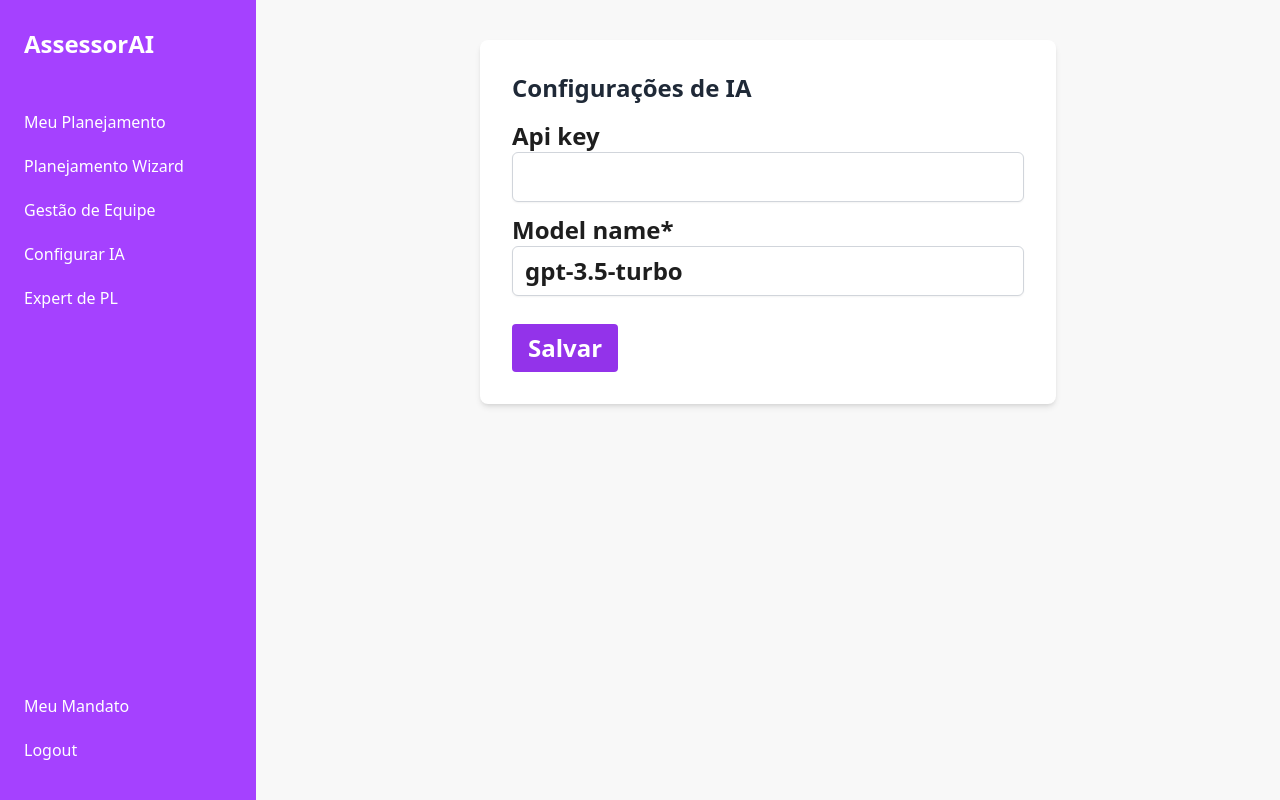
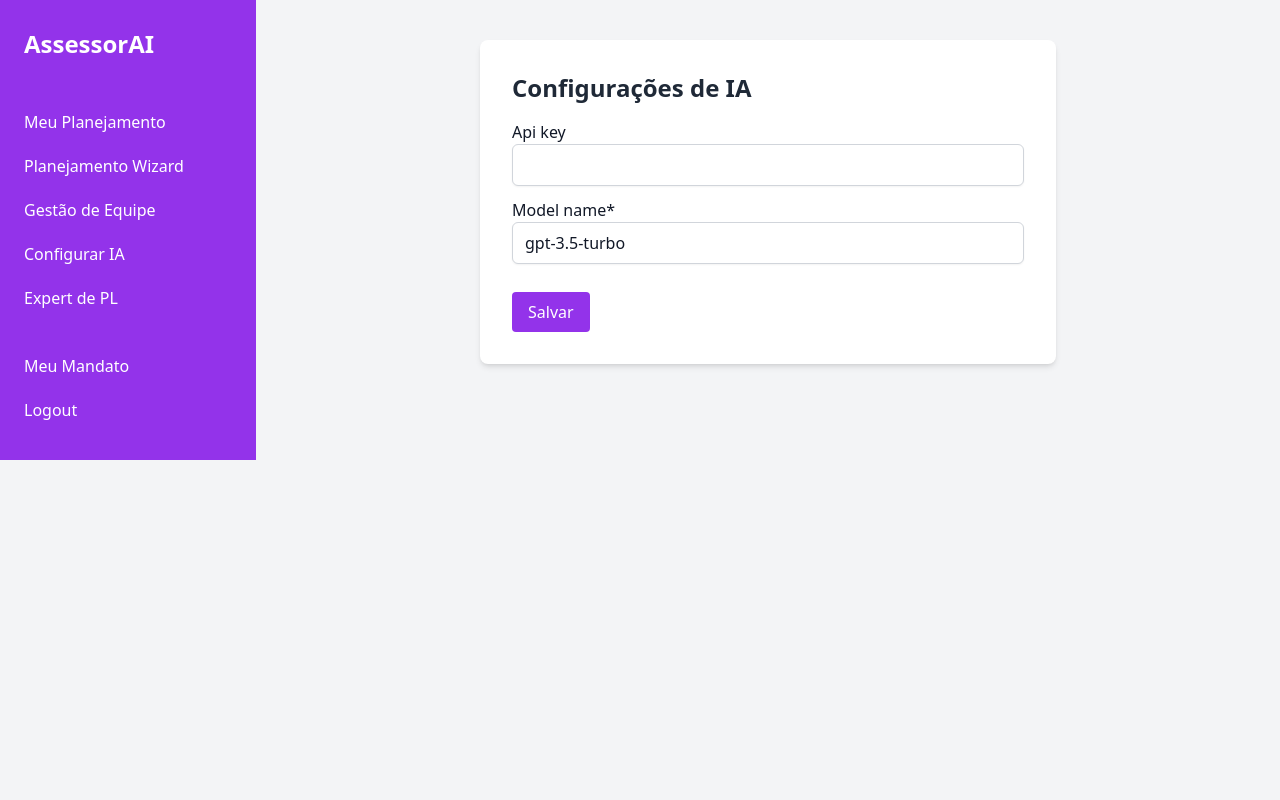
Before and after one commit to pmarkun/assessorai-client, a Django app: page /config/ia/ in a window 1280 px wide. Run offline with Django 5.2, Linux system fonts and the light colour scheme; data comes from the database, SQL or seed files in the repository; some libraries are stand-ins or nearby versions.

Commit message:
Update layout with minimalist design and add guidelines

```diff
--- a/theme/templates/base.html
+++ b/theme/templates/base.html
@@ -7,40 +7,45 @@
     <meta name="viewport" content="width=device-width, initial-scale=1.0">
     <meta http-equiv="X-UA-Compatible" content="ie=edge">
     {% tailwind_css %}
+    <script>
+        function toggleSidebar() {
+            document.getElementById('sidebar').classList.toggle('-translate-x-full');
+        }
+    </script>
 </head>
-<body class="bg-[#F8F8F8] text-[#1E1E1E] font-sans leading-normal tracking-normal flex">
-
-    <!-- Sidebar -->
-    <aside class="bg-[#A541FF] text-white w-64 space-y-6 py-7 px-2 absolute inset-y-0 left-0 transform -translate-x-full md:relative md:translate-x-0 transition duration-200 ease-in-out h-screen overflow-hidden flex flex-col justify-between">
+<body class="bg-gray-100 text-gray-900 font-sans min-h-screen flex flex-col">
+    <header class="bg-white shadow md:hidden flex items-center justify-between px-4 py-3">
+        <button class="text-gray-600" onclick="toggleSidebar()" aria-label="Menu">
+            <svg class="w-6 h-6" fill="none" stroke="currentColor" viewBox="0 0 24 24" xmlns="http://www.w3.org/2000/svg"><path stroke-linecap="round" stroke-linejoin="round" stroke-width="2" d="M4 6h16M4 12h16M4 18h16"></path></svg>
+        </button>
+        <span class="font-semibold text-xl">AssessorAI</span>
+    </header>
+    <div class="flex flex-1">
+        <aside id="sidebar" class="bg-purple-600 text-white w-64 space-y-6 py-7 px-2 absolute inset-y-0 left-0 transform -translate-x-full md:relative md:translate-x-0 transition-transform duration-200 ease-in-out h-full flex flex-col justify-between">
             <div>
                 <a href="{% url 'core:welcome' %}" class="text-white text-2xl font-semibold px-4">AssessorAI</a>
-            <nav class="mt-10">
-                <a href="{% url 'core:meu_planejamento' %}" class="block py-2.5 px-4 rounded transition duration-200 hover:bg-[#8200e3] hover:text-white">Meu Planejamento</a>
-                <a href="{% url 'core:planejamento' %}" class="block py-2.5 px-4 rounded transition duration-200 hover:bg-[#8200e3] hover:text-white">Planejamento Wizard</a>
-                <a href="{% url 'core:equipe' %}" class="block py-2.5 px-4 rounded transition duration-200 hover:bg-[#8200e3] hover:text-white">Gestão de Equipe</a>
-                <a href="{% url 'core:config_ai' %}" class="block py-2.5 px-4 rounded transition duration-200 hover:bg-[#8200e3] hover:text-white">Configurar IA</a>
-                <a href="{% url 'expert_pl:sugestao_emendas' %}" class="block py-2.5 px-4 rounded transition duration-200 hover:bg-[#8200e3] hover:text-white">Expert de PL</a>
+                <nav class="mt-10 text-base">
+                    <a href="{% url 'core:meu_planejamento' %}" class="block py-2.5 px-4 rounded hover:bg-purple-500">Meu Planejamento</a>
+                    <a href="{% url 'core:planejamento' %}" class="block py-2.5 px-4 rounded hover:bg-purple-500">Planejamento Wizard</a>
+                    <a href="{% url 'core:equipe' %}" class="block py-2.5 px-4 rounded hover:bg-purple-500">Gestão de Equipe</a>
+                    <a href="{% url 'core:config_ai' %}" class="block py-2.5 px-4 rounded hover:bg-purple-500">Configurar IA</a>
+                    <a href="{% url 'expert_pl:sugestao_emendas' %}" class="block py-2.5 px-4 rounded hover:bg-purple-500">Expert de PL</a>
                 </nav>
             </div>
             <div>
-            <a href="{% url 'core:meu_mandato' %}" class="block py-2.5 px-4 rounded transition duration-200 hover:bg-[#8200e3] hover:text-white">Meu Mandato</a>
+                <a href="{% url 'core:meu_mandato' %}" class="block py-2.5 px-4 rounded hover:bg-purple-500">Meu Mandato</a>
                 <form method="post" action="{% url 'account_logout' %}" class="w-full">
                     {% csrf_token %}
-                <button type="submit" class="w-full text-left block py-2.5 px-4 rounded transition duration-200 hover:bg-[#8200e3] hover:text-white">
-                    Logout
-                </button>
+                    <button type="submit" class="w-full text-left block py-2.5 px-4 rounded hover:bg-purple-500">Logout</button>
                 </form>
             </div>
         </aside>
-
-    <!-- Content -->
-    <main class="flex-1 p-10 text-2xl font-bold">
+        <main class="flex-1 p-6 md:p-10">
             {% block content %}
-        <!-- Default content if no block is provided -->
             <h1 class="text-3xl text-gray-700">Bem-vindo ao AssessorAI</h1>
             <p class="mt-4 text-gray-500">Selecione uma opção na barra lateral.</p>
             {% endblock content %}
         </main>
-
+    </div>
 </body>
 </html>
```
Also changed, not shown: DESIGN.md (added, +12 -0 lines), templates/account/base_auth.html (+4 -4 lines). Lines whose indentation alone changed are shown as unchanged.
